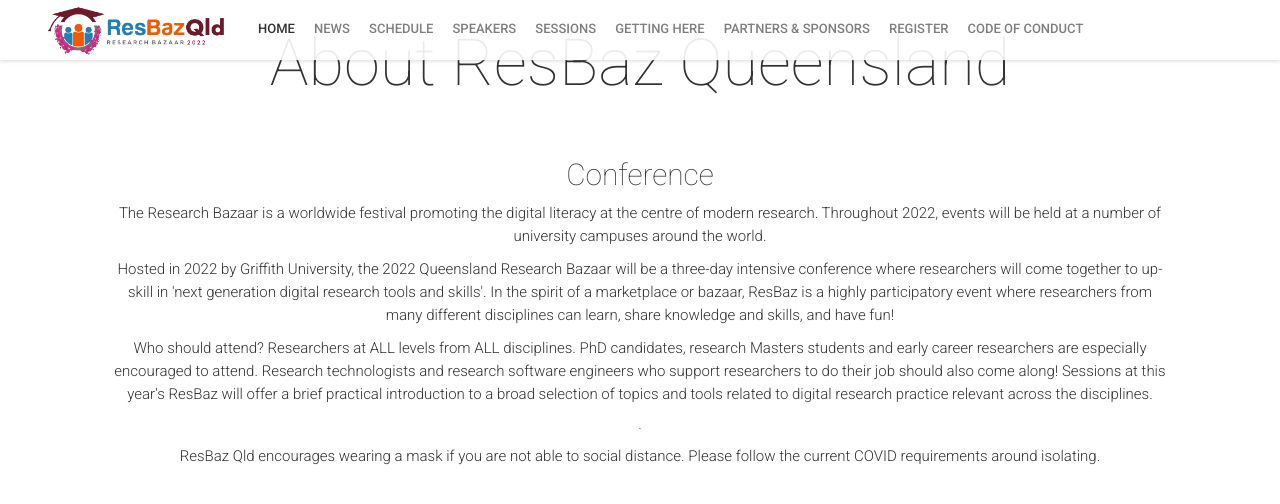
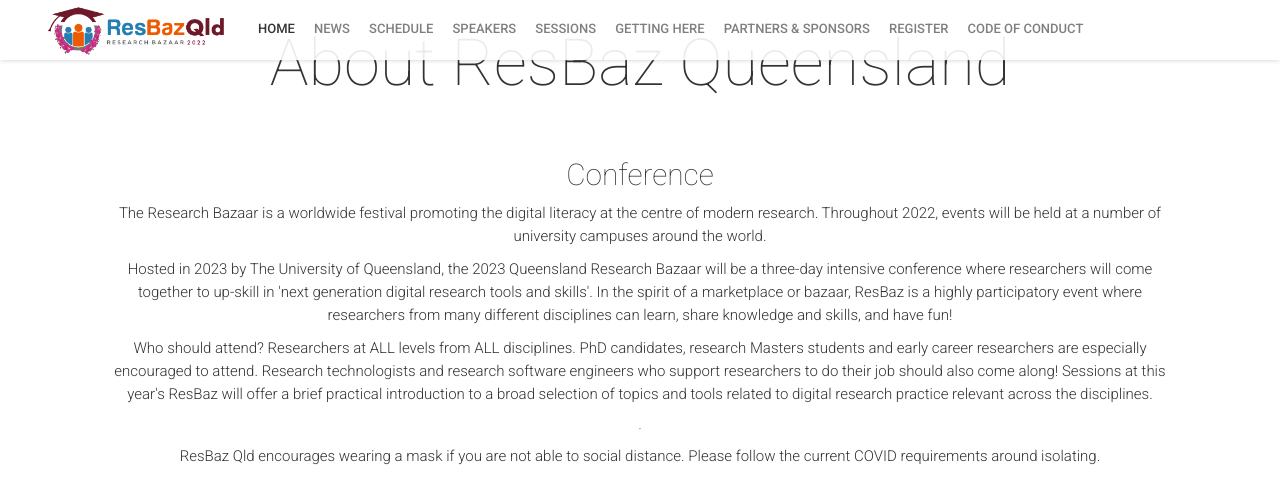
Before and after one commit to resbaz/resbazvic2024, a Jekyll site: the page built from index.html, in a window 1280 px wide and 900 px high, scrolled down 1075 px, cut to the strip 0-534 px from the top of the window. Shown: the top 504 px of the strip. Built offline with Jekyll 4.4.1, drawn with Linux system fonts in a browser that asks for light colours; nearby versions of some CDN libraries; comment, search, counter and statistics services are not loaded.

Commit message:
Update _config.yml

```diff
--- a/_config.yml
+++ b/_config.yml
@@ -69,7 +69,7 @@ aboutTitle: "About ResBaz Queensland"
 aboutSubtitle: "Conference"
 aboutText: "<p>The Research Bazaar is a worldwide festival promoting the digital literacy at the centre of modern research. Throughout 2022, events will be held at a number of university campuses around the world.</p>
 
-<p>Hosted in 2022 by Griffith University, the 2022 Queensland Research Bazaar will be a three-day intensive conference where researchers will come together to up-skill in 'next generation digital research tools and skills'. In the spirit of a marketplace or bazaar, ResBaz is a highly participatory event where researchers from many different disciplines can learn, share knowledge and skills, and have fun!</p>
+<p>Hosted in 2023 by The University of Queensland, the 2023 Queensland Research Bazaar will be a three-day intensive conference where researchers will come together to up-skill in 'next generation digital research tools and skills'. In the spirit of a marketplace or bazaar, ResBaz is a highly participatory event where researchers from many different disciplines can learn, share knowledge and skills, and have fun!</p>
 
 <p>Who should attend? Researchers at ALL levels from ALL disciplines. PhD candidates, research Masters students and early career researchers are especially encouraged to attend. Research technologists and research software engineers who support researchers to do their job should also come along! Sessions at this year's ResBaz will offer a brief practical introduction to a broad selection of topics and tools related to digital research practice relevant across the disciplines.</p>.
 
@@ -96,14 +96,14 @@ rockstarSpeakersButtonText: "See all speakers"
 locationBlockTitle: "Location"
 eventLocationName: "N53 Level 0 (directly behind library), Nathan Campus, Griffith University"
 eventLocationLink: "https://goo.gl/maps/VBJA7bbp3Qp6FB9a6"
-eventStreetAddress: "170 Kessels rd"
-eventAddressLocality: "Griffith University - Nathan Campus"
-eventAddressLocalityRegion: "Nathan, Brisbane"
-eventPostalCode: "4101"
+eventStreetAddress: "9 Chancellors Place"
+eventAddressLocality: "The University of Queensland - St Lucia Campus"
+eventAddressLocalityRegion: "St Lucia, Brisbane"
+eventPostalCode: "4072"
 eventAddressCountry: "Australia"
-eventStartTime: "2022-11-01T09:00"
+eventStartTime: "2023-11-21T09:00"
 eventDoorTime: "09:00"
-eventEndTime: "2022-11-03T17:00"
+eventEndTime: "2023-11-23T17:00"
 eventPlaceCoordinates: "-27.551685966721287, 153.05350886072333"
 mapCenterCoordinates: "-27.551685966721287, 153.05350886072333"
 mapMobileCenterCoordinates: "-27.551685966721287, 153.05350886072333"
```
